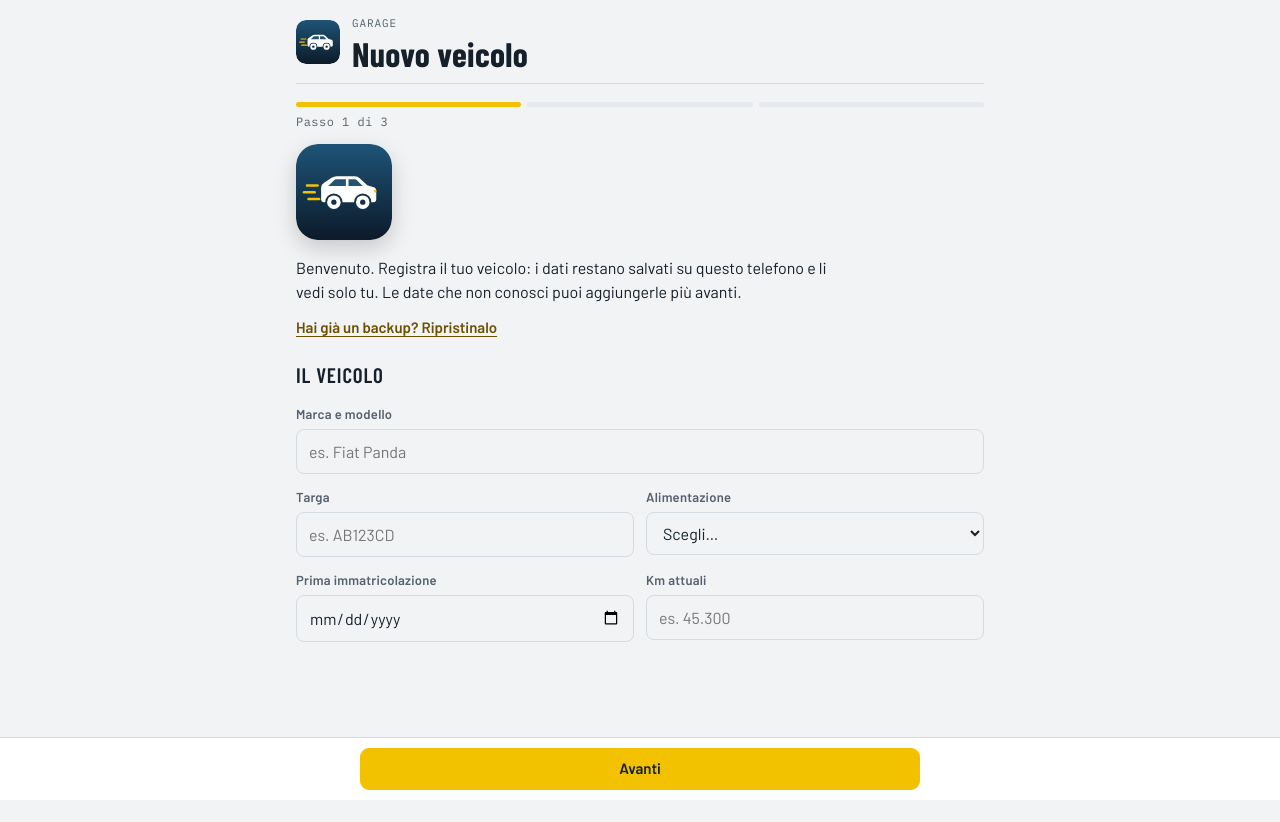
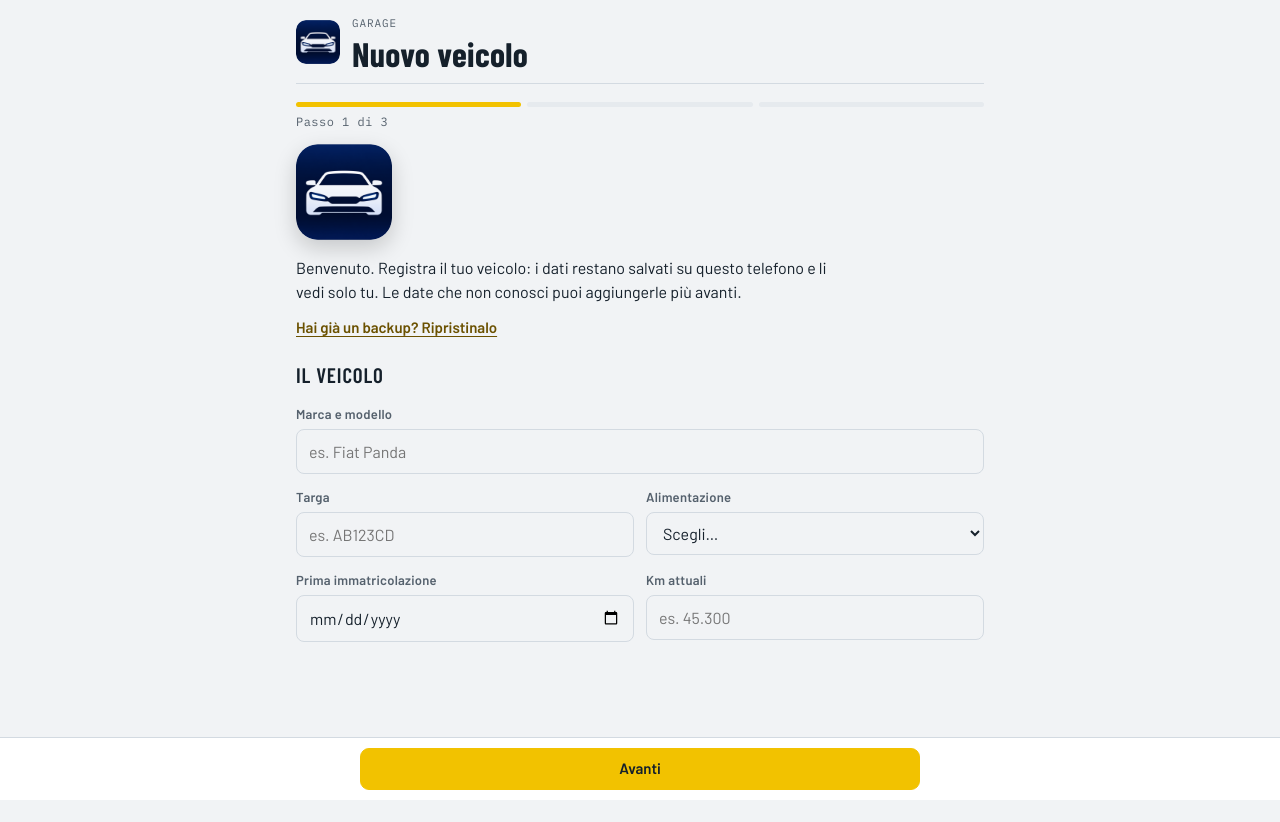
Before and after one commit to mazzaalessandro-hue/Garage, a plain HTML site: page index.html in a window 1280 px wide. Drawn offline with nearby package versions, Linux system fonts and the light colour scheme.

Commit message:
Nuova icona dell'app e nuovo logo
Co-Authored-By: Claude Opus 5.5 <noreply@anthropic.com>
Claude-Session: https://claude.ai/code/session_01KPDonr49GyKGzZWiZfKwx3

```diff
--- a/index.html
+++ b/index.html
@@ -6,8 +6,8 @@
 <title>Garage</title>
 <meta name="description" content="Spese, scadenze e chilometri della tua auto, salvati sul tuo telefono.">
 <link rel="manifest" href="manifest.webmanifest">
-<link rel="icon" type="image/png" href="favicon.png">
-<link rel="apple-touch-icon" href="apple-touch-icon.png">
+<link rel="icon" type="image/png" href="app-icon-64.png">
+<link rel="apple-touch-icon" href="app-icon-apple.png">
 <meta name="theme-color" content="#F1F3F5" media="(prefers-color-scheme: light)">
 <meta name="theme-color" content="#0E1419" media="(prefers-color-scheme: dark)">
 <meta name="apple-mobile-web-app-capable" content="yes">
@@ -286,19 +286,7 @@ dl.spec dd{margin:0;font-weight:600;text-align:right;font-variant-numeric:tabula
 
 <div class="wrap">
   <header class="top">
-    <svg class="logo" viewBox="0 0 512 512" aria-hidden="true">
-      <defs><linearGradient id="lg-a" x1="0" y1="0" x2="0" y2="1"><stop offset="0" stop-color="#1E5478"/><stop offset="1" stop-color="#0C1A28"/></linearGradient></defs>
-      <rect width="512" height="512" rx="112" fill="url(#lg-a)"/>
-      <g transform="translate(22 -6)">
-        <path fill="#FFFFFF" d="M112 300L112 238Q112 222 126 214L168 186Q180 178 196 178L290 178Q306 178 318 188L358 226L392 236Q406 240 406 256L406 300Q406 316 390 316L128 316Q112 316 112 300Z"/>
-        <path fill="#245474" d="M150 230L180 200Q186 194 194 194L244 194L244 230ZM258 194L290 194Q298 194 304 200L334 230L258 230Z"/>
-        <rect x="394" y="250" width="12" height="14" rx="3" fill="#F2C200"/>
-      </g>
-      <g fill="#13314A"><circle cx="202" cy="310" r="46"/><circle cx="356" cy="310" r="46"/></g>
-      <g fill="#FFFFFF"><circle cx="202" cy="310" r="36"/><circle cx="356" cy="310" r="36"/></g>
-      <g fill="#13314A"><circle cx="202" cy="310" r="14"/><circle cx="356" cy="310" r="14"/></g>
-      <g fill="#F2C200"><rect x="52" y="214" width="70" height="14" rx="7"/><rect x="36" y="250" width="70" height="14" rx="7"/><rect x="60" y="286" width="70" height="14" rx="7"/></g>
-    </svg>
+    <img class="logo" src="app-icon-192.png" alt="" width="44" height="44">
     <div class="hl">
       <button class="who" id="who" type="button" disabled><span class="eyebrow"><span id="v-name">Garage</span><span class="chev" aria-hidden="true">▼</span></span></button>
       <h1 id="app-title">Garage</h1>
@@ -454,19 +442,7 @@ dl.spec dd{margin:0;font-weight:600;text-align:right;font-variant-numeric:tabula
   <!-- REGISTRAZIONE VEICOLO -->
   <section id="onb" hidden>
     <div id="onb-steps"><div class="steps"><i></i><i></i><i></i></div><p class="steplbl" id="steplbl"></p></div>
-    <svg class="logo-big" id="onb-logo" viewBox="0 0 512 512" role="img" aria-label="Garage">
-      <defs><linearGradient id="lg-b" x1="0" y1="0" x2="0" y2="1"><stop offset="0" stop-color="#1E5478"/><stop offset="1" stop-color="#0C1A28"/></linearGradient></defs>
-      <rect width="512" height="512" rx="112" fill="url(#lg-b)"/>
-      <g transform="translate(22 -6)">
-        <path fill="#FFFFFF" d="M112 300L112 238Q112 222 126 214L168 186Q180 178 196 178L290 178Q306 178 318 188L358 226L392 236Q406 240 406 256L406 300Q406 316 390 316L128 316Q112 316 112 300Z"/>
-        <path fill="#245474" d="M150 230L180 200Q186 194 194 194L244 194L244 230ZM258 194L290 194Q298 194 304 200L334 230L258 230Z"/>
-        <rect x="394" y="250" width="12" height="14" rx="3" fill="#F2C200"/>
-      </g>
-      <g fill="#13314A"><circle cx="202" cy="310" r="46"/><circle cx="356" cy="310" r="46"/></g>
-      <g fill="#FFFFFF"><circle cx="202" cy="310" r="36"/><circle cx="356" cy="310" r="36"/></g>
-      <g fill="#13314A"><circle cx="202" cy="310" r="14"/><circle cx="356" cy="310" r="14"/></g>
-      <g fill="#F2C200"><rect x="52" y="214" width="70" height="14" rx="7"/><rect x="36" y="250" width="70" height="14" rx="7"/><rect x="60" y="286" width="70" height="14" rx="7"/></g>
-    </svg>
+    <img class="logo-big" id="onb-logo" src="app-icon-512.png" alt="Garage" width="96" height="96">
     <p class="intro" id="onb-intro"></p>
     <p class="intro" id="onb-import-wrap" style="margin-top:-8px"><button class="link" type="button" id="onb-import">Hai già un backup? Ripristinalo</button></p>
     <form id="vf" class="stack" novalidate>
@@ -1981,7 +1957,7 @@ dl.spec dd{margin:0;font-weight:600;text-align:right;font-variant-numeric:tabula
   });
   $("#notif-test").addEventListener("click",function(){
     navigator.serviceWorker.ready.then(function(reg){
-      return reg.showNotification("Garage",{body:"Le notifiche funzionano: ti avviserò prima delle scadenze.",icon:"icon-192.png",tag:"garage-prova",data:{tab:"scadenze"}});
+      return reg.showNotification("Garage",{body:"Le notifiche funzionano: ti avviserò prima delle scadenze.",icon:"app-icon-192.png",tag:"garage-prova",data:{tab:"scadenze"}});
     }).catch(function(){toast("Non riesco a mostrare la notifica di prova.");});
   });
   function icsTesto(t){return String(t||"").replace(/\\/g,"\\\\").replace(/;/g,"\;").replace(/,/g,"\\,").replace(/\r?\n/g,"\\n");}
```
Also changed, not shown: sw.js (+7 -7 lines), app-icon-192.png (added), app-icon-512.png (added), app-icon-64.png (added), app-icon-apple.png (added), app-icon-maskable-512.png (added), apple-touch-icon.png (deleted), favicon.png (deleted), icon-192.png (deleted), icon-512.png (deleted), manifest.webmanifest, maskable-512.png (deleted).
